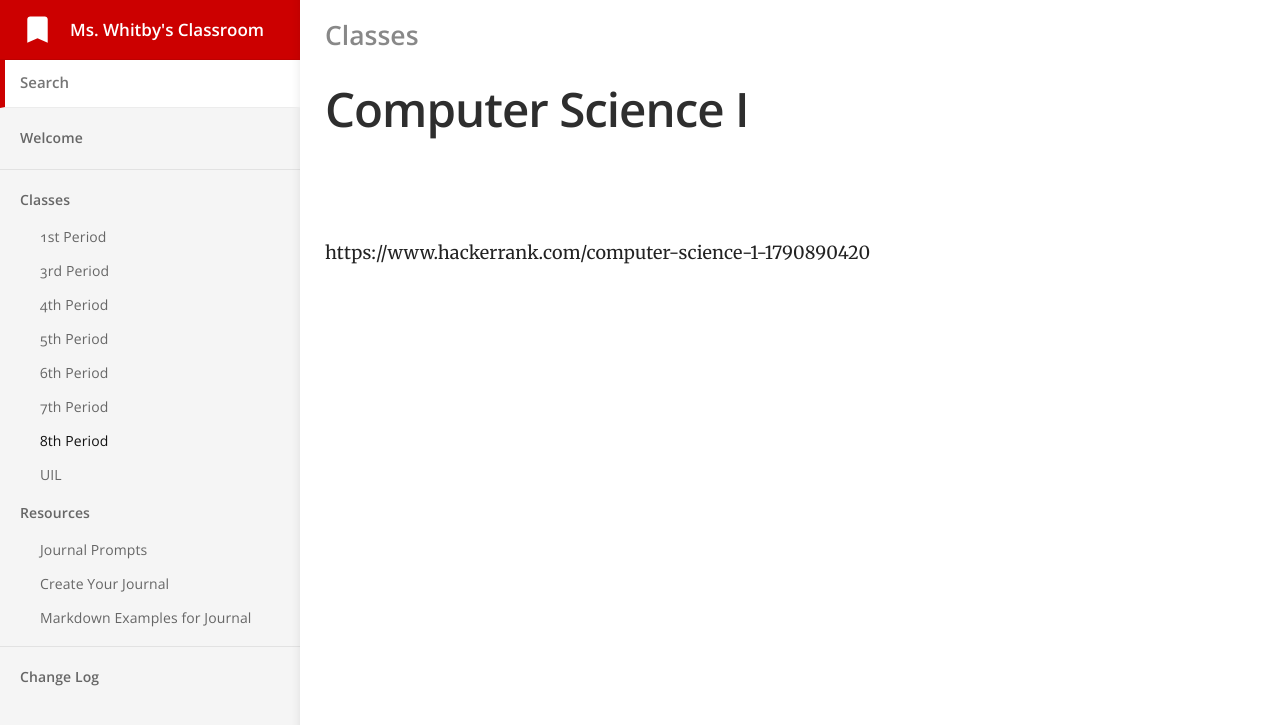
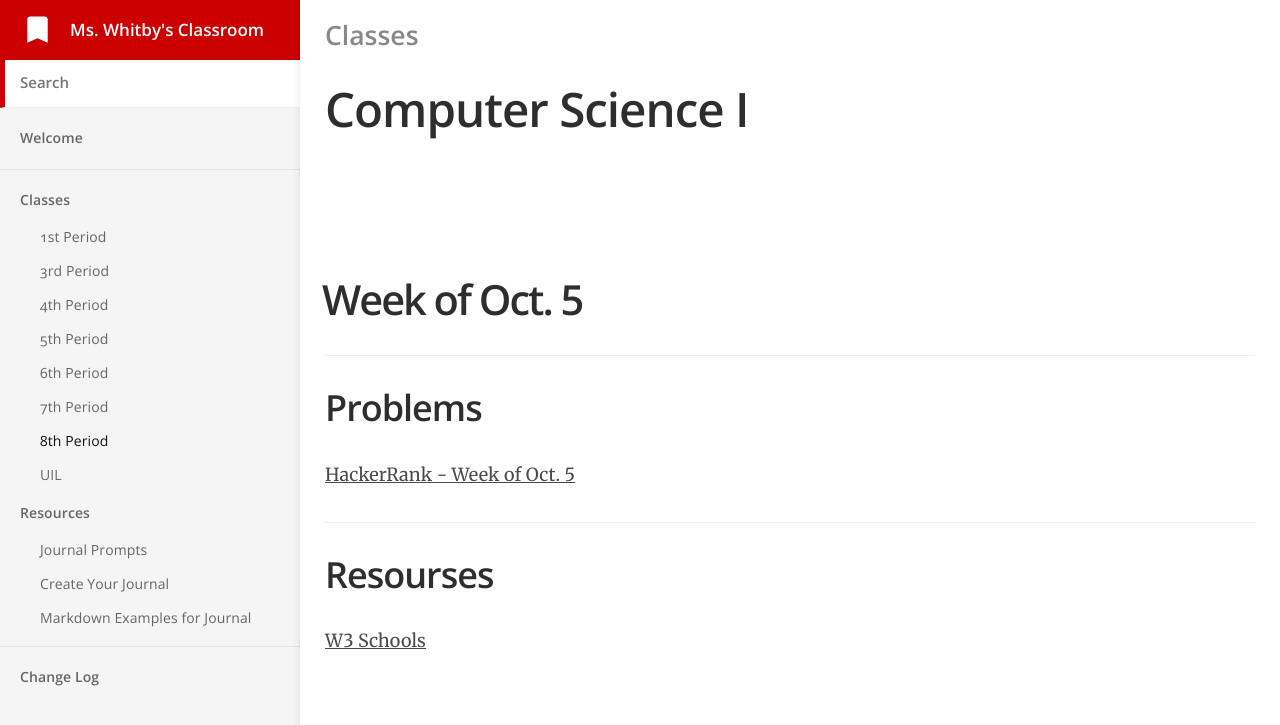
Before and after one commit to mswhitby/classroom, a Jekyll site: the page built from _docs/classes/8th.md, in a window 1280 px wide. Shown: the top 725 px of the page. Built offline with Jekyll 4.4.1, drawn with Linux system fonts in a browser that asks for light colours.

Commit message:
Update 8th.md

```diff
--- a/_docs/classes/8th.md
+++ b/_docs/classes/8th.md
@@ -5,4 +5,10 @@ category: Classes
 order: 7
 ---
 
-https://www.hackerrank.com/computer-science-1-1790890420
+# Week of Oct. 5
+
+## Problems
+[HackerRank - Week of Oct. 5](https://www.hackerrank.com/computer-science-1-1790890420)
+
+## Resourses
+[W3 Schools](https://www.w3schools.com/python)
```
